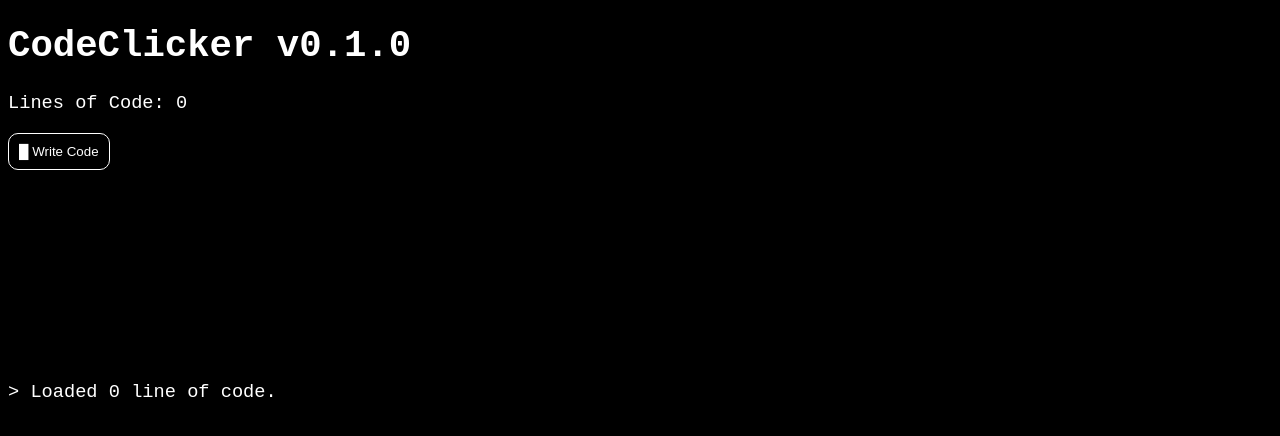
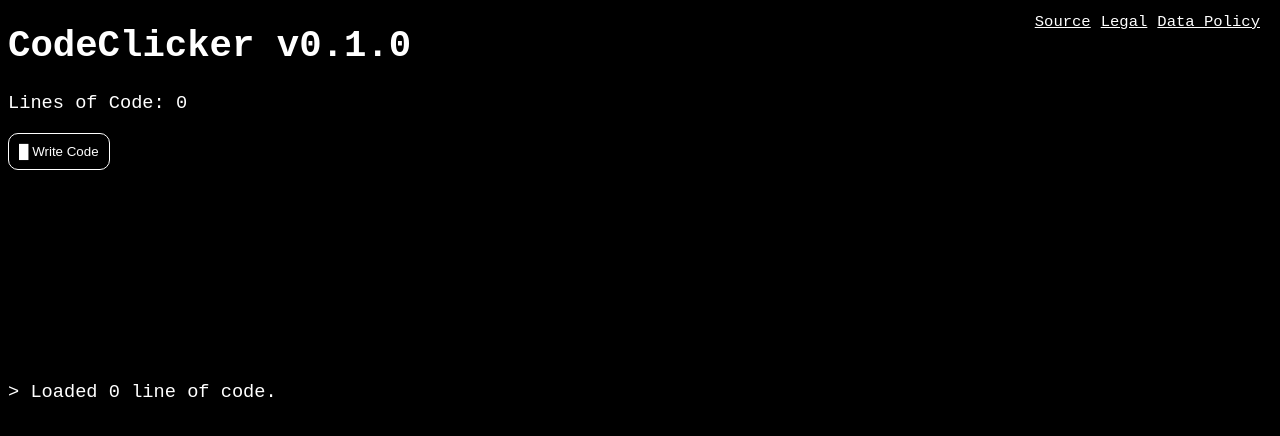
Before and after one commit to DSigmund/codeclicker, an Angular app: page / in a window 1280 px wide. Shown: the top 436 px of the page. Built offline with nearby package versions, Linux system fonts and the light colour scheme.

Commit message:
Added links

```diff
--- a/src/app/app.component.html
+++ b/src/app/app.component.html
@@ -6,3 +6,8 @@
     {{line}}
   </li>
 </ul>
+<footer>
+  <a href="https://github.com/DSigmund/codeclicker" target="_blank" rel="noopener noreferrer">Source</a>
+  <a href="https://www.webdad.eu/impressum.html" target="_blank" rel="noopener noreferrer">Legal</a>
+  <a href="https://www.webdad.eu/datenschutz.html" target="_blank" rel="noopener noreferrer">Data Policy</a>
+</footer>
--- a/src/styles.css
+++ b/src/styles.css
@@ -21,7 +21,7 @@ button:hover {
   color:black;
 }
 .blink {
-  animation: blinker 1s linear infinite;
+  animation: blinker 1s ease-in infinite;
 }
 
 @keyframes blinker {
@@ -41,3 +41,14 @@ button:hover {
   padding-left: 1em;
   text-indent: -1em;
 }
+
+footer {
+  position: absolute;
+  top:10px;
+  right:10px;
+}
+footer a {
+  font-size: smaller;
+  margin-right:10px;
+  color:white;
+}
```
Also changed, not shown: 1 other file (tests, documents, lock files or other folders).
